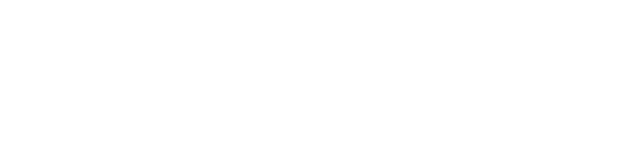
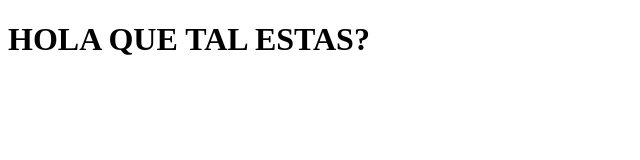
Before and after one commit to AlvaroGomezAlafro/test-repositorio-ALVARO, a plain HTML site: page index.html in a window 1280 px wide. Shown: the whole page, without its empty margins (0-640 px from the left). Drawn offline with Linux system fonts and the light colour scheme.

Commit message:
añadinos el titulo

```diff
--- a/index.html
+++ b/index.html
@@ -8,5 +8,7 @@
 </head>
 <body>
 
+    <h1>HOLA QUE TAL ESTAS?</h1>
+
 </body>
 </html>
```
